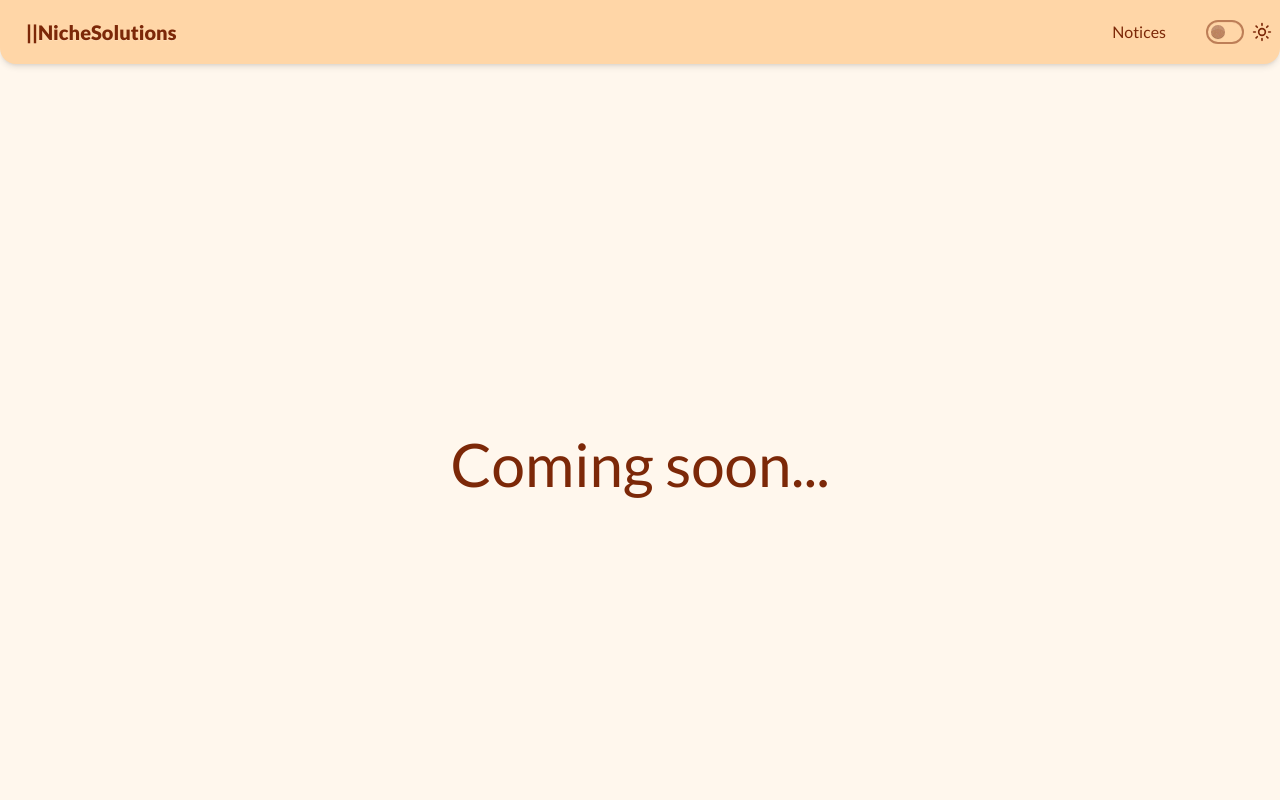
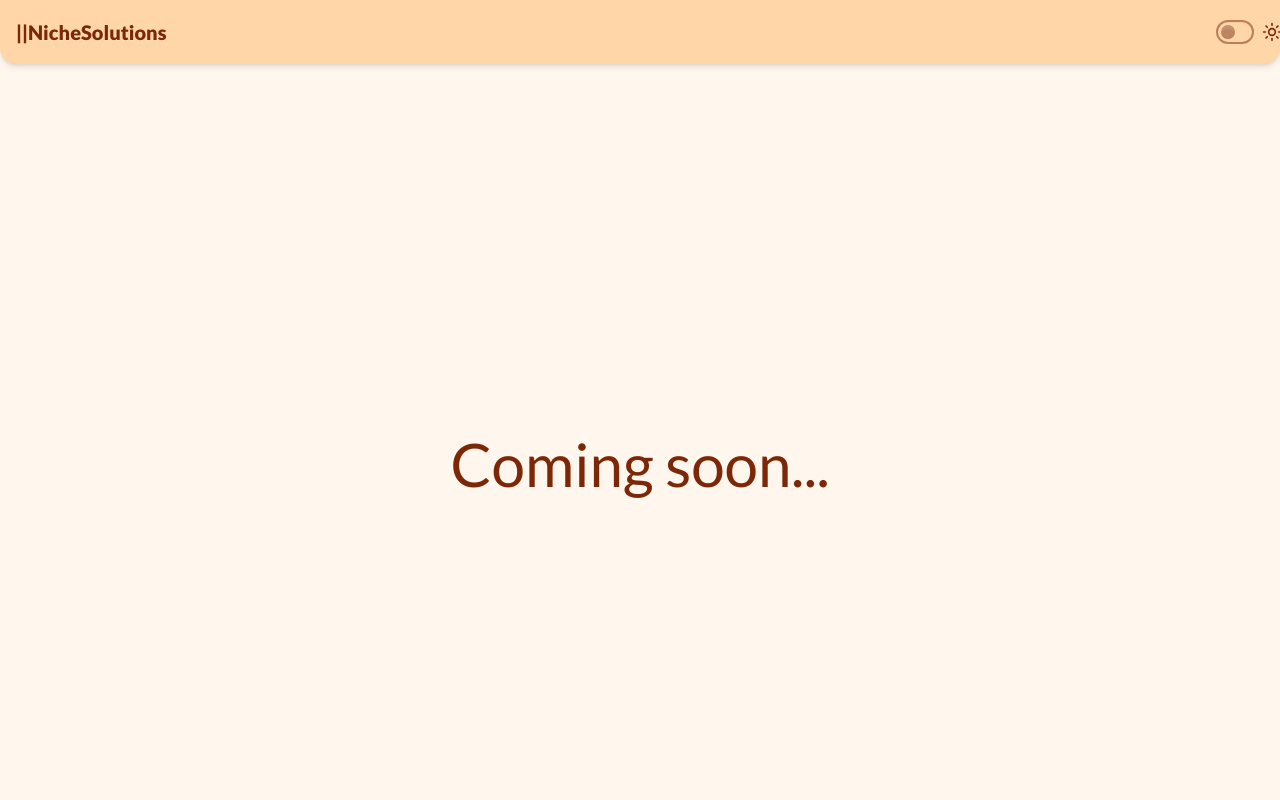
Before and after one commit to Sada-Shukurova/niche-task, a React (Vite) app: page / in a window 1280 px wide. Shown: the top 800 px of the page. Built offline with nearby package versions, Linux system fonts and the light colour scheme.

Commit message:
update header

```diff
--- a/src/components/Header/index.tsx
+++ b/src/components/Header/index.tsx
@@ -1,23 +1,32 @@
 import { NavLink } from "react-router-dom";
 import ThemeToggler from "../ThemeToggler";
+import { motion } from "framer-motion";
 
 const Header: React.FC = () => {
   return (
     <>
       <div className="navbar bg-accent-content shadow-md rounded-bl-box rounded-br-box sticky top-0 z-10">
         <div className="container justify-between items-center flex mx-auto">
-          <div>
+          <motion.div
+            initial={{ x: -250 }}
+            animate={{ x: -10 }}
+            transition={{ delay: 0.2, type: "spring", stiffness: 120 }}
+          >
             <NavLink
               to={"/"}
               className="btn btn-ghost text-xl font-black transition-all duration-500"
             >
               ||NicheSolutions
             </NavLink>
-          </div>
-          <div className="flex  items-center gap-10">
-            <NavLink to={"/notices?page=1"}>Notices</NavLink>
+          </motion.div>
+          <motion.div
+            initial={{ x: 250 }}
+            animate={{ x: 10 }}
+            transition={{ delay: 0.2, type: "spring", stiffness: 120 }}
+            className="flex  items-center gap-10"
+          >
             <ThemeToggler />
-          </div>
+          </motion.div>
         </div>
       </div>
     </>
```
